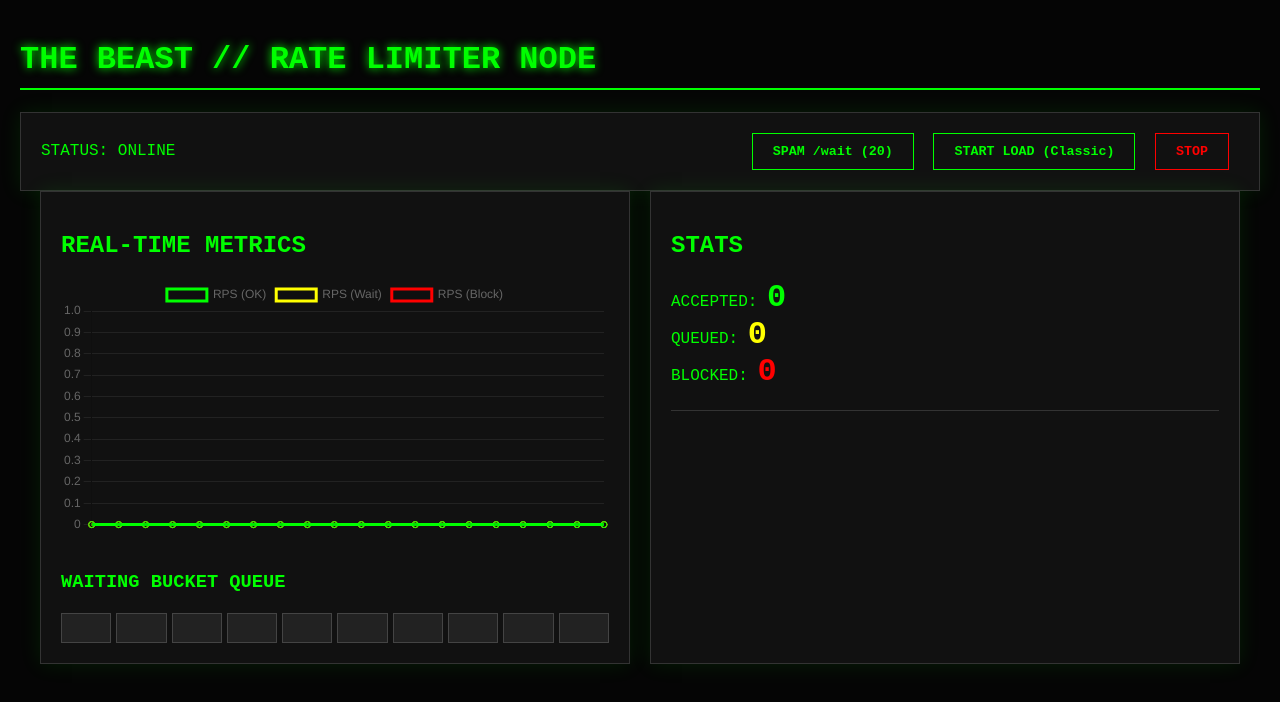
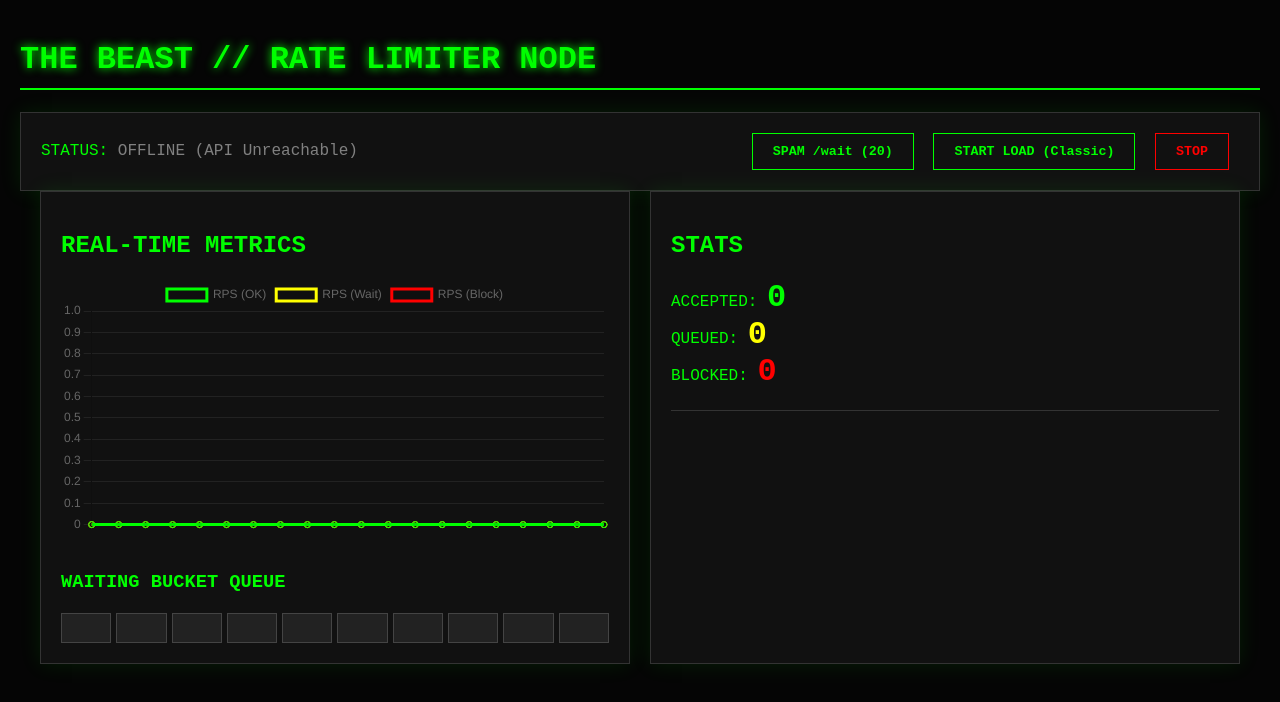
Before and after one commit to Shivangsha8233/TheBeast, a website: page public/index.html in a window 1280 px wide. Drawn offline with nearby package versions, Linux system fonts and the light colour scheme; no server answers.

Commit message:
Fix: Dashboard status check logic

```diff
--- a/public/index.html
+++ b/public/index.html
@@ -238,11 +238,16 @@
         // Polling loop for status check
         setInterval(async () => {
             try {
-                // In real app, ping health endpoint
-                document.getElementById('status').innerText = "ONLINE";
-                document.getElementById('status').style.color = "#0f0";
+                // Actual health check against the API
+                const res = await fetch('/api/limit?user=health_check');
+                if (res.ok || res.status === 429) {
+                    document.getElementById('status').innerText = "ONLINE";
+                    document.getElementById('status').style.color = "#0f0";
+                } else {
+                    throw new Error('API Error');
+                }
             } catch {
-                document.getElementById('status').innerText = "OFFLINE";
+                document.getElementById('status').innerText = "OFFLINE (API Unreachable)";
                 document.getElementById('status').style.color = "grey";
             }
         }, 2000);
```
